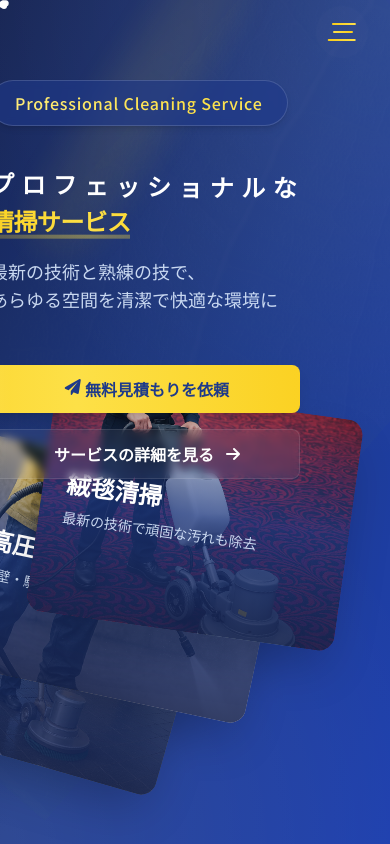
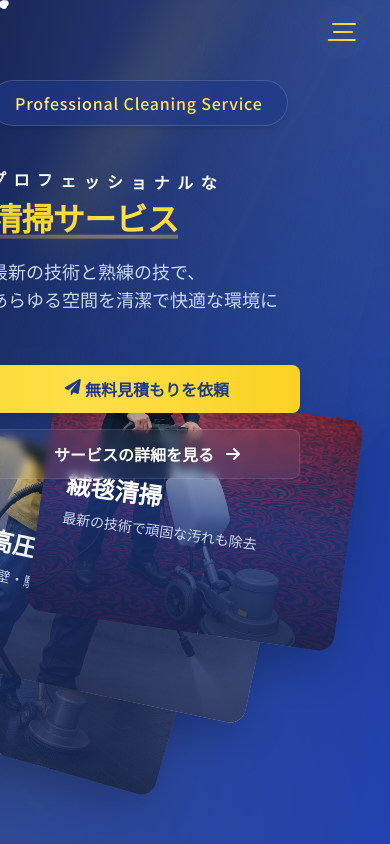
Before and after one commit to fura-1993/clean, a Next.js app: page / in a window 390 px wide. Shown: the top 844 px of the page. Built offline with nearby package versions, Linux system fonts and the light colour scheme.

Commit message:
Update text sizes using rem units for better responsive design

```diff
--- a/src/components/Hero/Hero.tsx
+++ b/src/components/Hero/Hero.tsx
@@ -125,7 +125,7 @@ export default function Hero() {
               animate={{ opacity: 1, y: 0 }}
               transition={{ duration: 0.8, delay: 0.3 }}
             >
-              <div className="flex flex-wrap gap-x-2 mb-2">
+              <div className="flex flex-wrap gap-x-2 mb-2 text-[1rem] md:text-[1.25rem] lg:text-[1.5rem]">
                 {["プ", "ロ", "フ", "ェ", "ッ", "シ", "ョ", "ナ", "ル"].map((char, i) => (
                   <motion.span
                     key={i}
@@ -159,7 +159,7 @@ export default function Hero() {
                 </motion.span>
               </div>
               <motion.div
-                className="relative inline-block"
+                className="relative inline-block text-[2rem] md:text-[2.5rem] lg:text-[3rem]"
                 animate={{
                   y: [0, -4, 0],
                 }}
```
